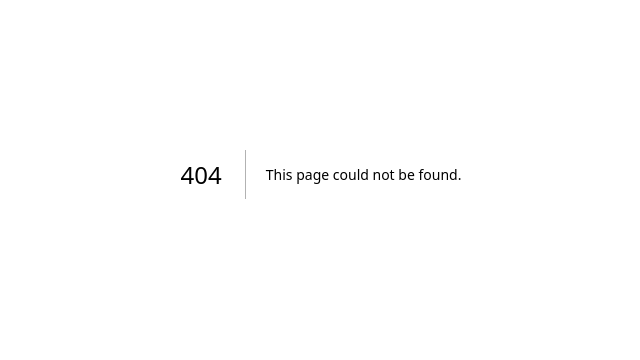
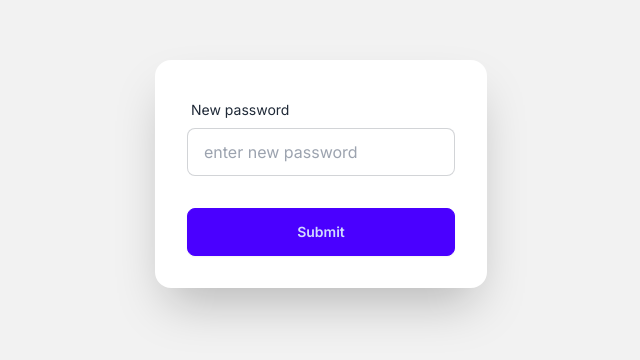
Before and after one commit to rendizi/stay-connected-web, a Next.js app: page /reset in a window 1280 px wide. Before the commit this address had no page. Shown: the part 226-586 px from the top of the page, without its empty margins (319-959 px from the left). Built offline with nearby package versions, Linux system fonts and the light colour scheme.

Commit message:
Updated: reset password

```diff
--- a/src/app/auth/page.tsx
+++ b/src/app/auth/page.tsx
@@ -15,12 +15,14 @@ const Auth = () => {
     const [email, setEmail] = useState('');
     const [password, setPassword] = useState('');
     const [haveAnAccount, setHaveAnAccount] = useState(false);
+    const [loading, setLoading] = useState(false)
 
     const url = "https://stay-connected-production.up.railway.app/api/v1/";
 
     const handleClick = async (e: FormEvent<HTMLFormElement>) => {
         e.preventDefault();
         try {
+            setLoading(true)
             if (!haveAnAccount) {
                 const response = await axios.post(`${url}register`, { email, password });
                 toast(response.data);
@@ -30,9 +32,11 @@ const Auth = () => {
             localStorage.setItem("token", response.data?.token);
             localStorage.setItem("refresh", response.data?.refresh);
             window.location.href = "/mylist";
+            setLoading(false)
         } catch (error) {
             console.log(error);
             toast("An error occurred during the process");
+            setLoading(false)
         }
     };
 
@@ -60,6 +64,21 @@ const Auth = () => {
                 console.log(error);
                 toast("An error occurred during the Google login process");
             }
+        }
+    };
+
+    const handleForgotPassword = async () => {
+        try {
+            setLoading(true)
+            const response = await axios.post(
+                'https://stay-connected-production.up.railway.app/api/v1/reset',
+                {email}
+            );
+            toast(response.data.message);
+            setLoading(false)
+        } catch (error: any) {
+            toast.error('Error resetting password', error);
+            setLoading(false)
         }
     };
 
@@ -119,9 +138,14 @@ const Auth = () => {
                                 value={password}
                                 onChange={(e) => setPassword(e.target.value)}
                             />
+                            <label className="label">
+            {haveAnAccount && <a onClick={()=>{handleForgotPassword()  }} className="label-text-alt link link-hover">Forgot password?</a>}
+          </label>
                         </div>
                         <div className="form-control mt-6">
-                            <button className="btn btn-primary">{haveAnAccount ? "Login" : "Register"}</button>
+                            <button className="btn btn-primary">
+                                {loading ?   <span className="loading loading-spinner"></span> : haveAnAccount ? "Login" : "Register"}
+                                </button>
                         </div>
                         <div className="form-control mt-4 text-center">
                             <p className="label-text-alt">
--- a/src/app/layout.tsx
+++ b/src/app/layout.tsx
@@ -4,6 +4,8 @@ import Head from "next/head";
 
 import "./globals.css";
 import { GoogleOAuthProvider } from "@react-oauth/google";
+import { ToastContainer } from "react-toastify";
+import 'react-toastify/dist/ReactToastify.css';
 
 const inter = Inter({ subsets: ["latin"] });
 
@@ -31,6 +33,7 @@ export default function RootLayout({
 >
           {children}
         </GoogleOAuthProvider>
+        <ToastContainer />
         </body>
     </html>
   );
--- /dev/null
+++ b/src/app/reset/page.tsx
@@ -0,0 +1,62 @@
+'use client'
+
+import { useRouter, useSearchParams } from 'next/navigation';
+import { useState } from 'react';
+import axios from 'axios';
+import { toast } from 'react-toastify';
+
+export default function Page() {
+    const router = useRouter();
+    const searchParams = useSearchParams();
+    const token = searchParams.get('token');
+    const [password, setPassword] = useState('');
+
+    const handleSubmit = async (e) => {
+        e.preventDefault();
+
+        try {
+            const response = await axios.post('https://stay-connected-production.up.railway.app/api/v1/verify',
+            { password },
+            {
+                headers: {
+                    'Content-Type': 'application/json',
+                    'Authorization': `${token}`,
+                }
+            });
+
+            if (response.status === 200) {
+                toast("password updated successfully")
+                window.location.href = "/"
+            }
+        } catch (error) {
+            toast.error("error updating password")
+        }
+    };
+
+    return (
+        <div className="hero bg-base-200 min-h-screen">
+            <div className="hero-content flex-col lg:flex-row-reverse">
+                <div className="card bg-base-100 w-full max-w-sm shrink-0 shadow-2xl">
+                    <form className="card-body" onSubmit={handleSubmit}>
+                        <div className="form-control">
+                            <label className="label">
+                                <span className="label-text">New password</span>
+                            </label>
+                            <input
+                                type="password"
+                                placeholder="enter new password"
+                                className="input input-bordered"
+                                required
+                                value={password}
+                                onChange={(e) => setPassword(e.target.value)}
+                            />
+                        </div>
+                        <div className="form-control mt-6">
+                            <button className="btn btn-primary" type="submit">Submit</button>
+                        </div>
+                    </form>
+                </div>
+            </div>
+        </div>
+    );
+}
```
